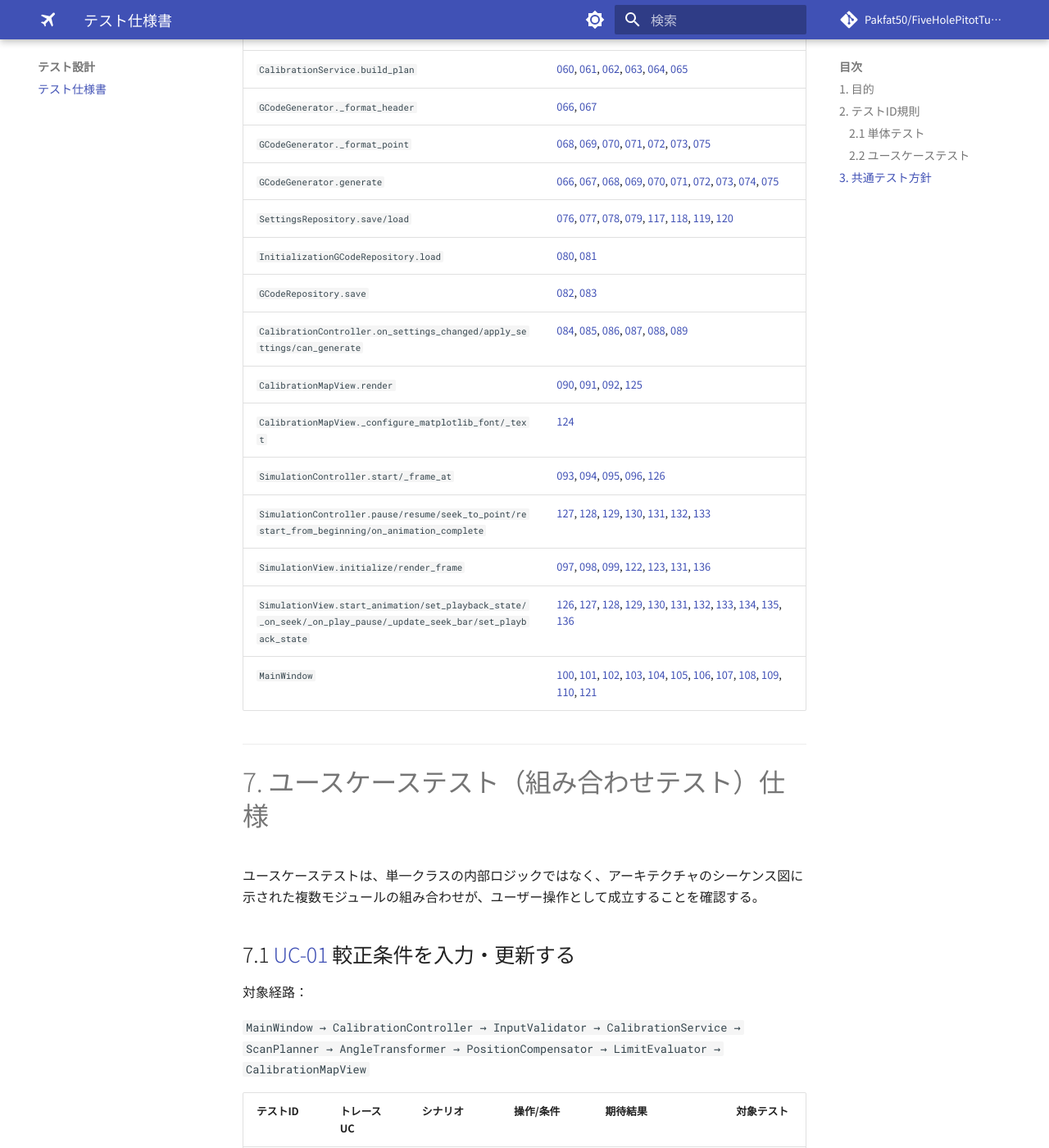
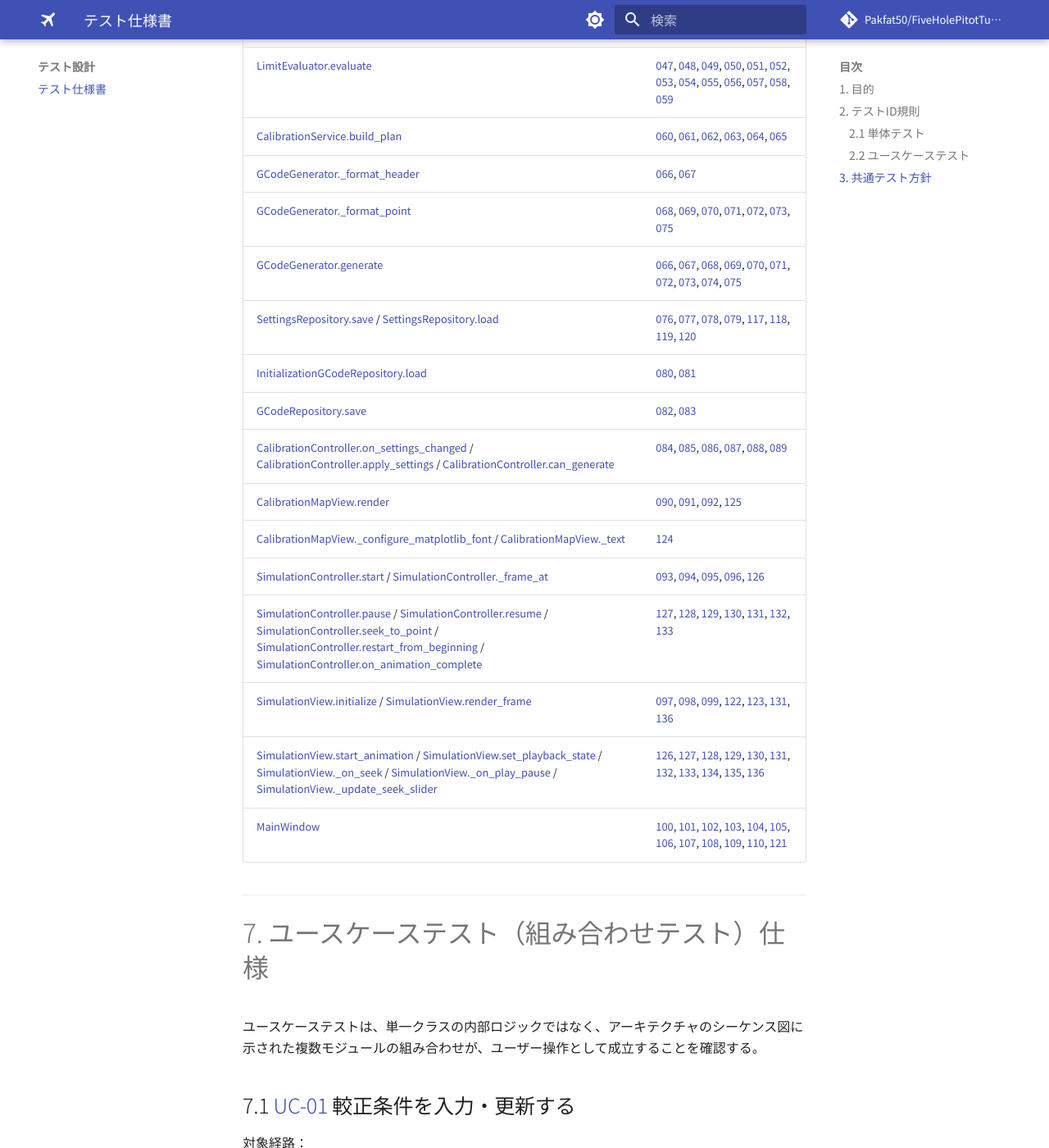
Before and after one commit to Pakfat50/FiveHolePitotTubeCalibration, an MkDocs documentation site: the page built from docs/test_specification.md, in a window 1280 px wide and 1400 px high, scrolled down 19204 px. Shown: the whole window at 82% size. Built offline with MkDocs 1.6.1 and Material for MkDocs 9.7.7, drawn with Linux system fonts in a browser that asks for light colours; comment, search, counter and statistics services are not loaded; part of the change alters nothing that is shown.

Commit message:
Link test matrix methods to product API

```diff
--- a/docs/test_specification.md
+++ b/docs/test_specification.md
@@ -313,29 +313,29 @@
 
 | モジュール/メソッド | テストID |
 |---|---|
-| `InputValidator.validate` | [001](#test-unit-001), [002](#test-unit-002), [003](#test-unit-003), [004](#test-unit-004), [005](#test-unit-005), [006](#test-unit-006), [007](#test-unit-007), [008](#test-unit-008), [009](#test-unit-009), [010](#test-unit-010), [011](#test-unit-011), [012](#test-unit-012), [013](#test-unit-013), [014](#test-unit-014), [015](#test-unit-015), [016](#test-unit-016), [111](#test-unit-111), [112](#test-unit-112), [113](#test-unit-113), [114](#test-unit-114), [115](#test-unit-115), [116](#test-unit-116) |
-| `ScanPlanner.generate_points` | [017](#test-unit-017), [018](#test-unit-018), [019](#test-unit-019), [020](#test-unit-020), [021](#test-unit-021), [022](#test-unit-022), [023](#test-unit-023), [024](#test-unit-024) |
-| `AngleTransformer.transform` | [025](#test-unit-025), [026](#test-unit-026), [027](#test-unit-027), [028](#test-unit-028), [029](#test-unit-029), [030](#test-unit-030), [031](#test-unit-031), [032](#test-unit-032), [040](#test-unit-040) |
-| `AngleTransformer._unwrap_angle` | [033](#test-unit-033), [034](#test-unit-034), [035](#test-unit-035) |
-| `AngleTransformer._select_solution` | [036](#test-unit-036), [037](#test-unit-037), [038](#test-unit-038), [039](#test-unit-039) |
-| `AngleTransformer._generate_equivalent_solutions` | [040](#test-unit-040) |
-| `PositionCompensator.calculate_xy` | [041](#test-unit-041), [042](#test-unit-042), [043](#test-unit-043), [044](#test-unit-044), [045](#test-unit-045), [046](#test-unit-046) |
-| `LimitEvaluator.evaluate` | [047](#test-unit-047), [048](#test-unit-048), [049](#test-unit-049), [050](#test-unit-050), [051](#test-unit-051), [052](#test-unit-052), [053](#test-unit-053), [054](#test-unit-054), [055](#test-unit-055), [056](#test-unit-056), [057](#test-unit-057), [058](#test-unit-058), [059](#test-unit-059) |
-| `CalibrationService.build_plan` | [060](#test-unit-060), [061](#test-unit-061), [062](#test-unit-062), [063](#test-unit-063), [064](#test-unit-064), [065](#test-unit-065) |
-| `GCodeGenerator._format_header` | [066](#test-unit-066), [067](#test-unit-067) |
-| `GCodeGenerator._format_point` | [068](#test-unit-068), [069](#test-unit-069), [070](#test-unit-070), [071](#test-unit-071), [072](#test-unit-072), [073](#test-unit-073), [075](#test-unit-075) |
-| `GCodeGenerator.generate` | [066](#test-unit-066), [067](#test-unit-067), [068](#test-unit-068), [069](#test-unit-069), [070](#test-unit-070), [071](#test-unit-071), [072](#test-unit-072), [073](#test-unit-073), [074](#test-unit-074), [075](#test-unit-075) |
-| `SettingsRepository.save/load` | [076](#test-unit-076), [077](#test-unit-077), [078](#test-unit-078), [079](#test-unit-079), [117](#test-unit-117), [118](#test-unit-118), [119](#test-unit-119), [120](#test-unit-120) |
-| `InitializationGCodeRepository.load` | [080](#test-unit-080), [081](#test-unit-081) |
-| `GCodeRepository.save` | [082](#test-unit-082), [083](#test-unit-083) |
-| `CalibrationController.on_settings_changed/apply_settings/can_generate` | [084](#test-unit-084), [085](#test-unit-085), [086](#test-unit-086), [087](#test-unit-087), [088](#test-unit-088), [089](#test-unit-089) |
-| `CalibrationMapView.render` | [090](#test-unit-090), [091](#test-unit-091), [092](#test-unit-092), [125](#test-unit-125) |
-| `CalibrationMapView._configure_matplotlib_font/_text` | [124](#test-unit-124) |
-| `SimulationController.start/_frame_at` | [093](#test-unit-093), [094](#test-unit-094), [095](#test-unit-095), [096](#test-unit-096), [126](#test-unit-126) |
-| `SimulationController.pause/resume/seek_to_point/restart_from_beginning/on_animation_complete` | [127](#test-unit-127), [128](#test-unit-128), [129](#test-unit-129), [130](#test-unit-130), [131](#test-unit-131), [132](#test-unit-132), [133](#test-unit-133) |
-| `SimulationView.initialize/render_frame` | [097](#test-unit-097), [098](#test-unit-098), [099](#test-unit-099), [122](#test-unit-122), [123](#test-unit-123), [131](#test-unit-131), [136](#test-unit-136) |
-| `SimulationView.start_animation/set_playback_state/_on_seek/_on_play_pause/_update_seek_bar/set_playback_state` | [126](#test-unit-126), [127](#test-unit-127), [128](#test-unit-128), [129](#test-unit-129), [130](#test-unit-130), [131](#test-unit-131), [132](#test-unit-132), [133](#test-unit-133), [134](#test-unit-134), [135](#test-unit-135), [136](#test-unit-136) |
-| `MainWindow` | [100](#test-unit-100), [101](#test-unit-101), [102](#test-unit-102), [103](#test-unit-103), [104](#test-unit-104), [105](#test-unit-105), [106](#test-unit-106), [107](#test-unit-107), [108](#test-unit-108), [109](#test-unit-109), [110](#test-unit-110), [121](#test-unit-121) |
+| [[API:validation.InputValidator.validate]] | [001](#test-unit-001), [002](#test-unit-002), [003](#test-unit-003), [004](#test-unit-004), [005](#test-unit-005), [006](#test-unit-006), [007](#test-unit-007), [008](#test-unit-008), [009](#test-unit-009), [010](#test-unit-010), [011](#test-unit-011), [012](#test-unit-012), [013](#test-unit-013), [014](#test-unit-014), [015](#test-unit-015), [016](#test-unit-016), [111](#test-unit-111), [112](#test-unit-112), [113](#test-unit-113), [114](#test-unit-114), [115](#test-unit-115), [116](#test-unit-116) |
+| [[API:scan.ScanPlanner.generate_points]] | [017](#test-unit-017), [018](#test-unit-018), [019](#test-unit-019), [020](#test-unit-020), [021](#test-unit-021), [022](#test-unit-022), [023](#test-unit-023), [024](#test-unit-024) |
+| [[API:transform.AngleTransformer.transform]] | [025](#test-unit-025), [026](#test-unit-026), [027](#test-unit-027), [028](#test-unit-028), [029](#test-unit-029), [030](#test-unit-030), [031](#test-unit-031), [032](#test-unit-032), [040](#test-unit-040) |
+| [[API:transform.AngleTransformer._unwrap_angle]] | [033](#test-unit-033), [034](#test-unit-034), [035](#test-unit-035) |
+| [[API:transform.AngleTransformer._select_solution]] | [036](#test-unit-036), [037](#test-unit-037), [038](#test-unit-038), [039](#test-unit-039) |
+| [[API:transform.AngleTransformer._generate_equivalent_solutions]] | [040](#test-unit-040) |
+| [[API:positioning.PositionCompensator.calculate_xy]] | [041](#test-unit-041), [042](#test-unit-042), [043](#test-unit-043), [044](#test-unit-044), [045](#test-unit-045), [046](#test-unit-046) |
+| [[API:limits.LimitEvaluator.evaluate]] | [047](#test-unit-047), [048](#test-unit-048), [049](#test-unit-049), [050](#test-unit-050), [051](#test-unit-051), [052](#test-unit-052), [053](#test-unit-053), [054](#test-unit-054), [055](#test-unit-055), [056](#test-unit-056), [057](#test-unit-057), [058](#test-unit-058), [059](#test-unit-059) |
+| [[API:calibration_service.CalibrationService.build_plan]] | [060](#test-unit-060), [061](#test-unit-061), [062](#test-unit-062), [063](#test-unit-063), [064](#test-unit-064), [065](#test-unit-065) |
+| [[API:gcode.GCodeGenerator._format_header]] | [066](#test-unit-066), [067](#test-unit-067) |
+| [[API:gcode.GCodeGenerator._format_point]] | [068](#test-unit-068), [069](#test-unit-069), [070](#test-unit-070), [071](#test-unit-071), [072](#test-unit-072), [073](#test-unit-073), [075](#test-unit-075) |
+| [[API:gcode.GCodeGenerator.generate]] | [066](#test-unit-066), [067](#test-unit-067), [068](#test-unit-068), [069](#test-unit-069), [070](#test-unit-070), [071](#test-unit-071), [072](#test-unit-072), [073](#test-unit-073), [074](#test-unit-074), [075](#test-unit-075) |
+| [[API:repositories.SettingsRepository.save]] / [[API:repositories.SettingsRepository.load]] | [076](#test-unit-076), [077](#test-unit-077), [078](#test-unit-078), [079](#test-unit-079), [117](#test-unit-117), [118](#test-unit-118), [119](#test-unit-119), [120](#test-unit-120) |
+| [[API:repositories.InitializationGCodeRepository.load]] | [080](#test-unit-080), [081](#test-unit-081) |
+| [[API:repositories.GCodeRepository.save]] | [082](#test-unit-082), [083](#test-unit-083) |
+| [[API:controller.CalibrationController.on_settings_changed]] / [[API:controller.CalibrationController.apply_settings]] / [[API:controller.CalibrationController.can_generate]] | [084](#test-unit-084), [085](#test-unit-085), [086](#test-unit-086), [087](#test-unit-087), [088](#test-unit-088), [089](#test-unit-089) |
+| [[API:map_view.CalibrationMapView.render]] | [090](#test-unit-090), [091](#test-unit-091), [092](#test-unit-092), [125](#test-unit-125) |
+| [[API:map_view.CalibrationMapView._configure_matplotlib_font]] / [[API:map_view.CalibrationMapView._text]] | [124](#test-unit-124) |
+| [[API:simulation.SimulationController.start]] / [[API:simulation.SimulationController._frame_at]] | [093](#test-unit-093), [094](#test-unit-094), [095](#test-unit-095), [096](#test-unit-096), [126](#test-unit-126) |
+| [[API:simulation.SimulationController.pause]] / [[API:simulation.SimulationController.resume]] / [[API:simulation.SimulationController.seek_to_point]] / [[API:simulation.SimulationController.restart_from_beginning]] / [[API:simulation.SimulationController.on_animation_complete]] | [127](#test-unit-127), [128](#test-unit-128), [129](#test-unit-129), [130](#test-unit-130), [131](#test-unit-131), [132](#test-unit-132), [133](#test-unit-133) |
+| [[API:simulation.SimulationView.initialize]] / [[API:simulation.SimulationView.render_frame]] | [097](#test-unit-097), [098](#test-unit-098), [099](#test-unit-099), [122](#test-unit-122), [123](#test-unit-123), [131](#test-unit-131), [136](#test-unit-136) |
+| [[API:simulation.SimulationView.start_animation]] / [[API:simulation.SimulationView.set_playback_state]] / [[API:simulation.SimulationView._on_seek]] / [[API:simulation.SimulationView._on_play_pause]] / [[API:simulation.SimulationView._update_seek_slider]] | [126](#test-unit-126), [127](#test-unit-127), [128](#test-unit-128), [129](#test-unit-129), [130](#test-unit-130), [131](#test-unit-131), [132](#test-unit-132), [133](#test-unit-133), [134](#test-unit-134), [135](#test-unit-135), [136](#test-unit-136) |
+| [[API:gui.MainWindow|MainWindow]] | [100](#test-unit-100), [101](#test-unit-101), [102](#test-unit-102), [103](#test-unit-103), [104](#test-unit-104), [105](#test-unit-105), [106](#test-unit-106), [107](#test-unit-107), [108](#test-unit-108), [109](#test-unit-109), [110](#test-unit-110), [121](#test-unit-121) |
 
 ---
 
```
